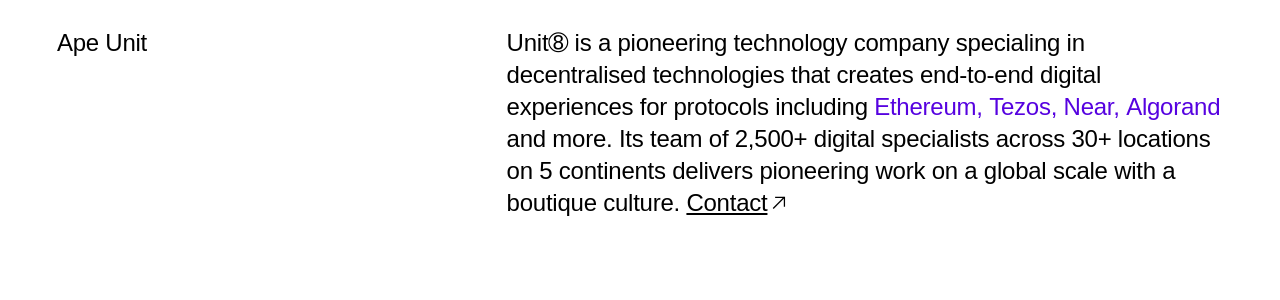
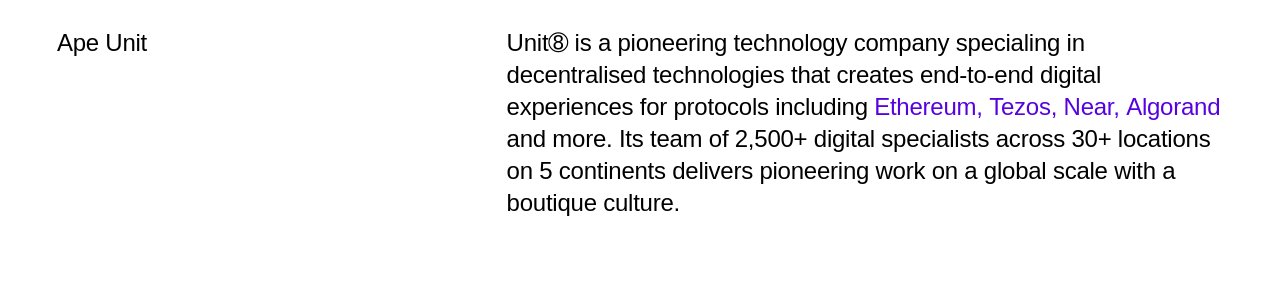
Before and after one commit to TheGymRwanda/unit8-maroon, a Next.js app: page / in a window 1280 px wide. Shown: the top 300 px of the page. Built offline with nearby package versions, Linux system fonts and the light colour scheme.

Commit message:
Feat: removed the Link from header

```diff
--- a/components/layout/Header.jsx
+++ b/components/layout/Header.jsx
@@ -27,12 +27,12 @@ export default function Header() {
             locations on 5 continents delivers pioneering work on a global scale
             with a boutique culture.{" "}
             <span className="hidden md:inline-block">
-              <Link
+              {/* <Link
                 text={"Contact"}
                 arrow={<Svg />}
                 textStyle=" underline"
                 style="tablet:hidden desktop:flex xl:gap-1/2 gap-0.5  "
-              />
+              /> */}
             </span>
           </p>
           <p className="md:hidden">
@@ -59,9 +59,9 @@ export default function Header() {
             and more. Its team of 2,500+ digital specialists across 30+
             locations on 5 continents delivers pioneering work on a global scale
             with a boutique culture.
-            <span className="inline-block md:hidden">
+            {/* <span className="inline-block md:hidden">
               <Link text={"Contact"} arrow={<Svg />} />
-            </span>
+            </span> */}
           </p>
         </div>
       </section>
```
